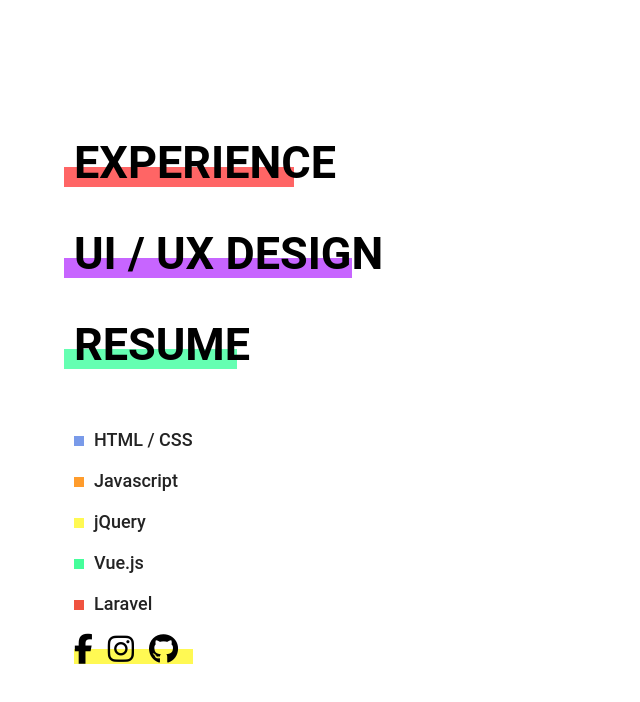
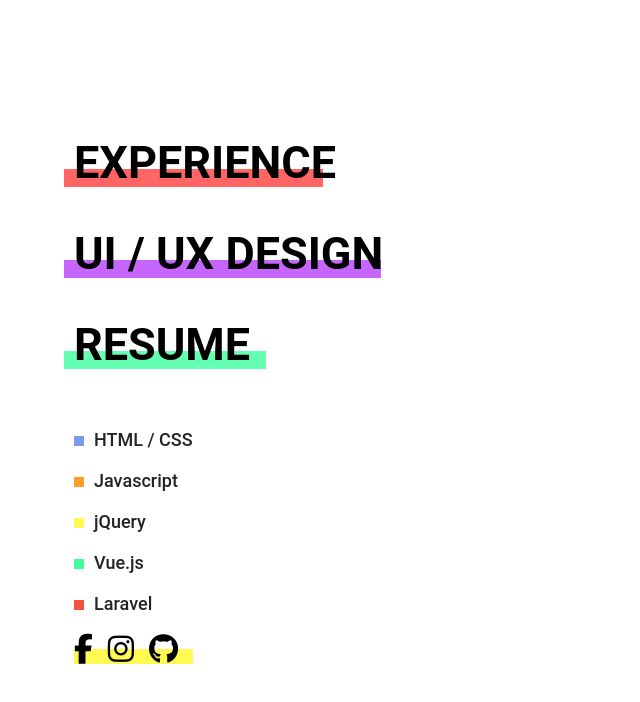
Before and after one commit to master-eli/portfolio, a Vue app: page / in a window 1280 px wide. Shown: the top 702 px of the page, without its empty margins (0-640 px from the left). Built offline with nearby package versions, Linux system fonts and the light colour scheme.

Commit message:
adjust nav lines

```diff
--- a/src/router.js
+++ b/src/router.js
@@ -13,8 +13,8 @@ export default new Router({
   mode: 'history',
   routes: [
     {
-      path: '/portfolio',
-      name: 'home',
+      path: '/portfolio/',
+      // name: 'home',
       component: Home
     },
     {
--- a/src/scss/_mixins.scss
+++ b/src/scss/_mixins.scss
@@ -18,9 +18,17 @@
     @if $breakpoint == tab-portrait {
         @media (max-width: 56.25em) { @content };
     }
+    // Small Desktop Breakpoint
+    // @if $breakpoint == sm-desktop {
+    //     @media (max-width: 64em) { @content };
+    // }
     // Tab Landscape Breakpoint
     @if $breakpoint == tab-landscape {
+    }
         @media (max-width: 75em) { @content };
+    // Mid Desktop Breakpoint
+    @if $breakpoint == mid-desktop {
+        @media (max-width: 90em) { @content };
     }
     //Desktop
     @if $breakpoint == desktop {
--- a/src/scss/_nav.scss
+++ b/src/scss/_nav.scss
@@ -19,6 +19,9 @@ nav {
 
             @include respond(desktop) {
                 font-size: 3rem;
+            }
+            @include respond(tab-landscape) {
+                font-size: 2.3rem;
             }
 
             h1 {
@@ -42,8 +45,11 @@ nav {
                 @include respond(desktop) {
                     height: 2rem;
                 }
+                @include respond(mid-desktop) {
+                    height: 1.85rem;
+                }
                 @include respond(tab-landscape) {
-                    height: 1.7rem;
+                    height: 1.5rem;
                 }
                 &:hover {
                     height: 100%;
@@ -53,39 +59,48 @@ nav {
             &.nav-experience {
                 span {
                     background-color: $color-experience;
-                    width: 50%;
+                    min-width: 50%;
 
                     @include respond(desktop) {
-                        width: 40%;
+                        min-width: 40%;
+                    }
+                    @include respond(mid-desktop) {
+                        min-width: 45%;
                     }
                     @include respond(tab-landscape) {
-                        width: 55%;
+                        min-width: 50%;
                     }
                 }
             }
             &.nav-uiux {
                 span {
                     background-color: $color-uiux;
-                    width: 55%;
+                    min-width: 55%;
 
                     @include respond(desktop) {
-                        width: 50%;
+                        min-width: 50%;
+                    }
+                    @include respond(mid-desktop) {
+                        min-width: 55%;
                     }
                     @include respond(tab-landscape) {
-                        width: 65%;
+                        min-width: 60%;
                     }
                 }
             }
             &.nav-resume {
                 span {
                     background-color: $color-resume;
-                    width: 35%;
+                    min-width: 35%;
 
                     @include respond(desktop) {
-                        width: 30%;
+                        min-width: 30%;
+                    }
+                    @include respond(mid-desktop) {
+                        min-width: 35%;
                     }
                     @include respond(tab-landscape) {
-                        width: 40%;
+                        min-width: 40%;
                     }
                 }
             }
```
